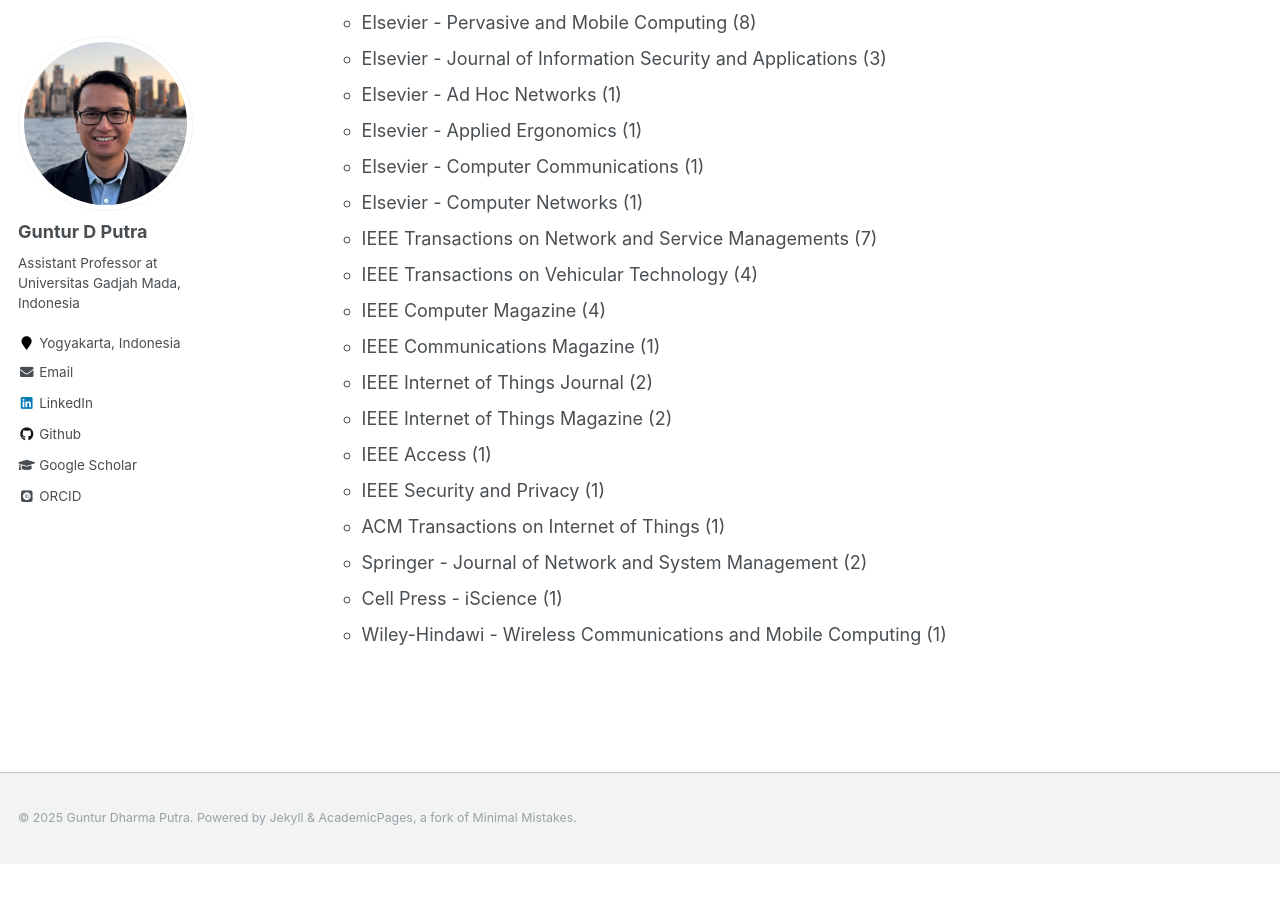
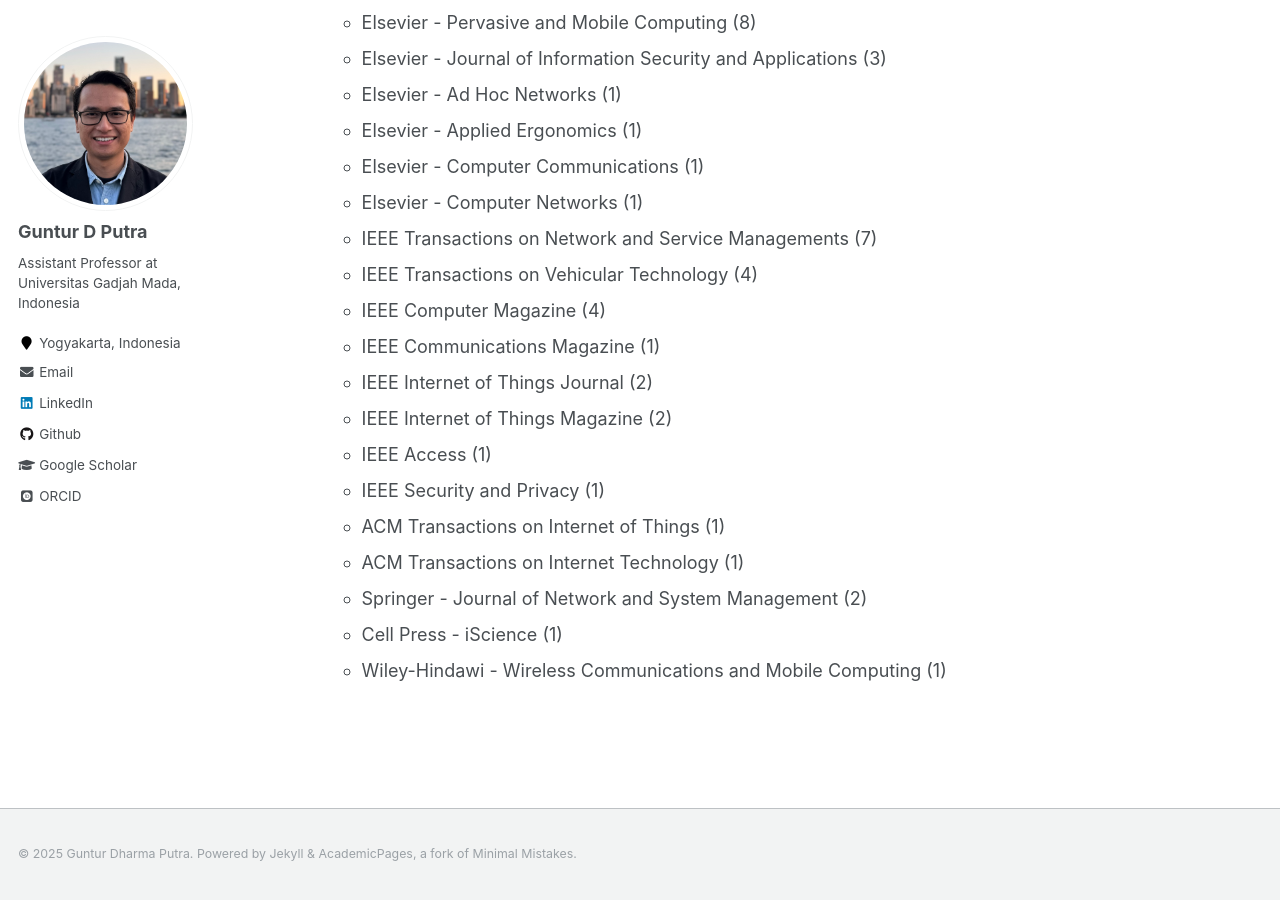
Before and after one commit to gdputra/gdputra.github.io, a Jekyll site: the page built from _pages/service.md, in a window 1280 px wide and 900 px high, scrolled down 827 px. Built offline with Jekyll 4.4.1, drawn with Linux system fonts in a browser that asks for light colours; some web fonts are replaced; before the commit the page ends 1691 px from its top, so only the background shows below that.

Commit message:
Update service.md
Add a new record of ACM Transactions on Internet Tech.

```diff
--- a/_pages/service.md
+++ b/_pages/service.md
@@ -42,6 +42,7 @@ Please refer to my [Web of Science Profile](https://www.webofscience.com/wos/aut
   - IEEE Access (1)
   - IEEE Security and Privacy (1)
   - ACM Transactions on Internet of Things (1)
+  - ACM Transactions on Internet Technology (1)
   - Springer - Journal of Network and System Management (2)
   - Cell Press - iScience (1)
   - Wiley-Hindawi - Wireless Communications and Mobile Computing (1)
```
